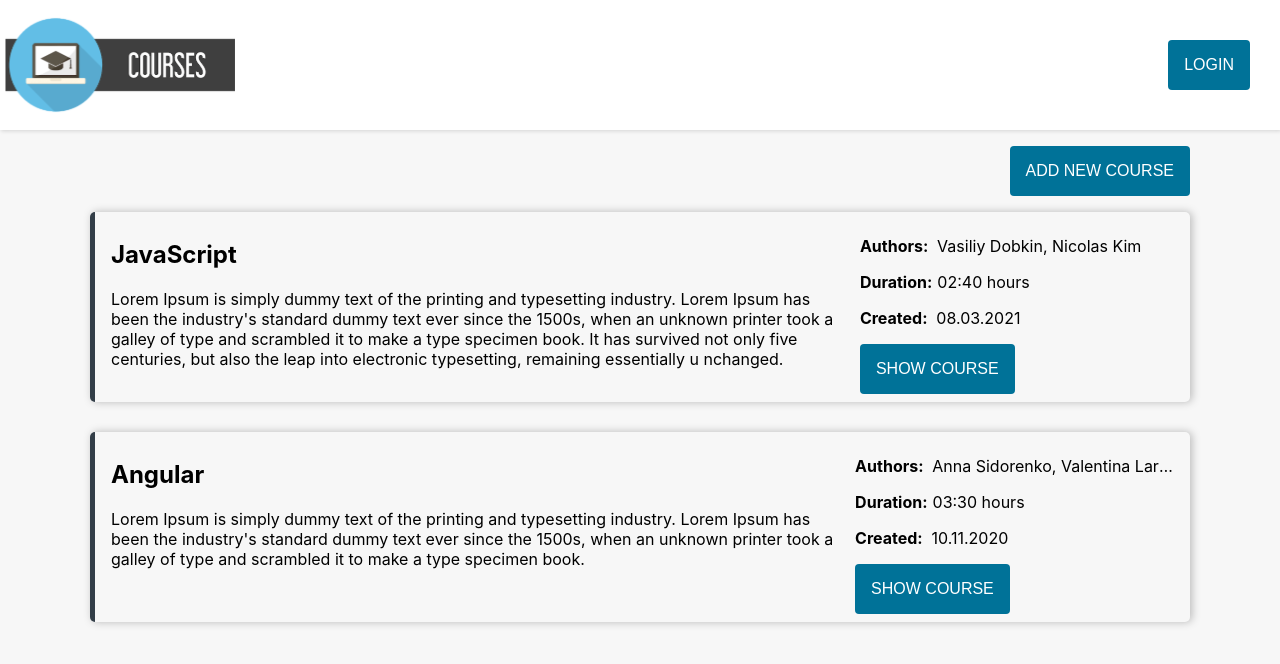
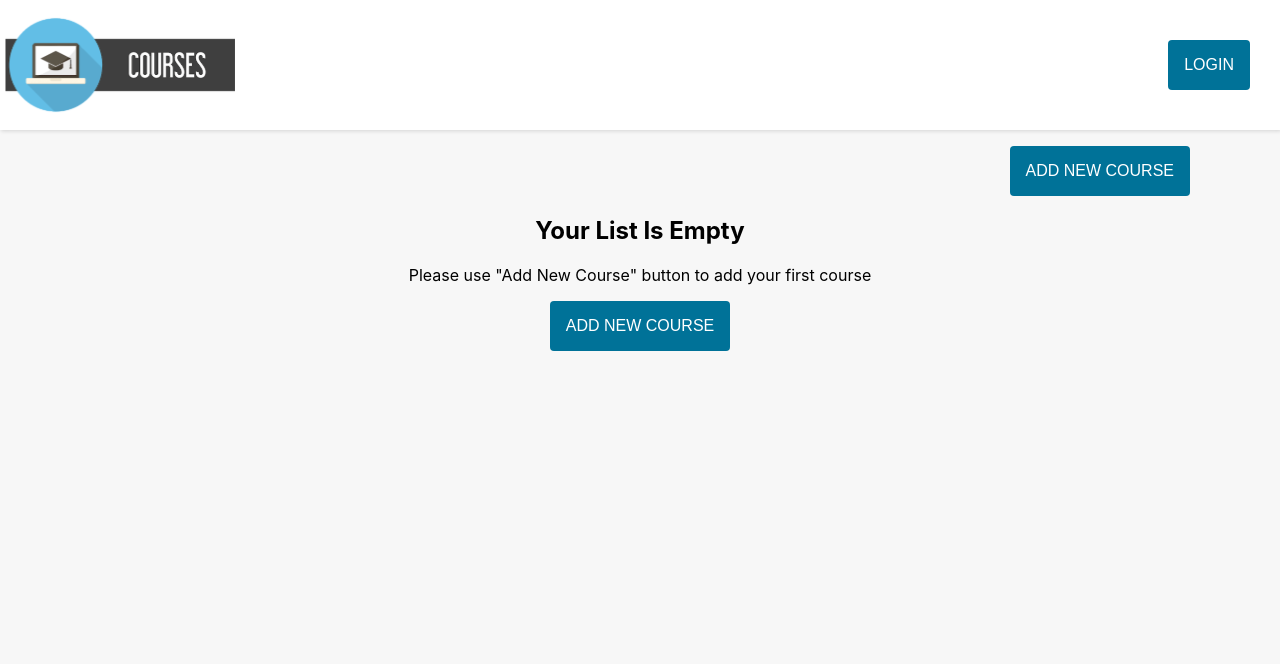
Before and after one commit to yuliiaHrytsyna/ReactFundamentalsTemplate, a React (Create React App) app: page / in a window 1280 px wide. Shown: the top 664 px of the page. Built offline with nearby package versions, Linux system fonts and the light colour scheme.

Commit message:
Module 1: add EmptyCourceList component

```diff
--- a/src/App.jsx
+++ b/src/App.jsx
@@ -48,7 +48,7 @@ function App() {
           />
         ) : (
           <Courses
-            coursesList={mockedCoursesList}
+            coursesList={[]}
             authorsList={mockedAuthorsList}
             handleShowCourse={(value) => handleShowCourse(value)}
           />
--- a/src/components/CourseInfo/CourseInfo.jsx
+++ b/src/components/CourseInfo/CourseInfo.jsx
@@ -40,10 +40,10 @@ export const CourseInfo = ({
   showCourseId,
 }) => {
   const course = coursesList.find((item) => item.id === showCourseId);
-  const authors = [];
-  authorsList.forEach(
-    (author) => course.authors.includes(author.id) && authors.push(author.name)
-  );
+
+  const authors = authorsList
+    .filter((author) => course.authors.includes(author.id))
+    .map((item) => item.name);
 
   return (
     <div className={styles.container} data-testid="courseInfo">
@@ -67,7 +67,7 @@ export const CourseInfo = ({
             <b>Authors</b>
             <ul className={styles.authorsList}>
               {authors.map((author, i) => (
-                <li key={i}>{author.name}</li>
+                <li key={i}>{author}</li>
               ))}
             </ul>
           </div>
--- a/src/components/Courses/Courses.jsx
+++ b/src/components/Courses/Courses.jsx
@@ -4,6 +4,7 @@ import styles from "./styles.module.css";
 
 import { Button } from "../../common";
 import { CourseCard } from "./components/CourseCard/CourseCard";
+import { EmptyCourseList } from "./components";
 
 // Module 1:
 // * render list of components using 'CourseCard' component for each course
@@ -35,7 +36,19 @@ import { CourseCard } from "./components/CourseCard/CourseCard";
 //   ** CourseForm should be shown after a click on the "Add new course" button.
 
 export const Courses = ({ coursesList, authorsList, handleShowCourse }) => {
-  // write your code here
+  let content;
+  if (!!coursesList.length) {
+    content = coursesList.map((course) => (
+      <CourseCard
+        key={course.id}
+        course={course}
+        authorsList={authorsList}
+        handleShowCourse={(value) => handleShowCourse(value)}
+      />
+    ));
+  } else {
+    content = <EmptyCourseList />;
+  }
 
   // for EmptyCourseList component container use data-testid="emptyContainer" attribute
   // for button in EmptyCourseList component add data-testid="addCourse" attribute
@@ -45,14 +58,7 @@ export const Courses = ({ coursesList, authorsList, handleShowCourse }) => {
       <div className={styles.panel}>
         <Button buttonText={"ADD NEW COURSE"} />
       </div>
-      {coursesList.map((course) => (
-        <CourseCard
-          key={course.id}
-          course={course}
-          authorsList={authorsList}
-          handleShowCourse={(value) => handleShowCourse(value)}
-        />
-      ))}
+      {content}
       {/* // use '.map' array method to render all courses. Use CourseCard component */}
     </>
   );
--- /dev/null
+++ b/src/components/Courses/components/EmptyCoursesList/EmptyCourseList.jsx
@@ -0,0 +1,16 @@
+import React from "react";
+import { Button } from "../../../../common";
+
+import styles from "./styles.module.css";
+
+export const EmptyCourseList = () => {
+  return (
+    <>
+      <div className={styles.container}>
+        <h2>Your List Is Empty</h2>
+        <p>Please use "Add New Course" button to add your first course</p>
+        <Button buttonText={"ADD NEW COURSE"} />
+      </div>
+    </>
+  );
+};
--- /dev/null
+++ b/src/components/Courses/components/EmptyCoursesList/index.js
@@ -0,0 +1 @@
+export * from "./EmptyCourseList";
--- /dev/null
+++ b/src/components/Courses/components/EmptyCoursesList/styles.module.css
@@ -0,0 +1,7 @@
+.container {
+  text-align: center;
+}
+
+.container button {
+  display: inline-block;
+}
--- a/src/components/Courses/components/index.js
+++ b/src/components/Courses/components/index.js
@@ -1 +1,2 @@
 export * from "./CourseCard";
+export * from "./EmptyCoursesList";
--- a/src/helpers/getCourseDuration.js
+++ b/src/helpers/getCourseDuration.js
@@ -5,7 +5,7 @@ export const getCourseDuration = (duration) => {
   const minutes = duration % 60;
 
   duration = `${getTwoDigitsValue(hours)}:${getTwoDigitsValue(minutes)} hour${
-    hours !== 1 && "s"
+    hours !== 1 ? "s" : ""
   }`;
 
   return duration;
```
